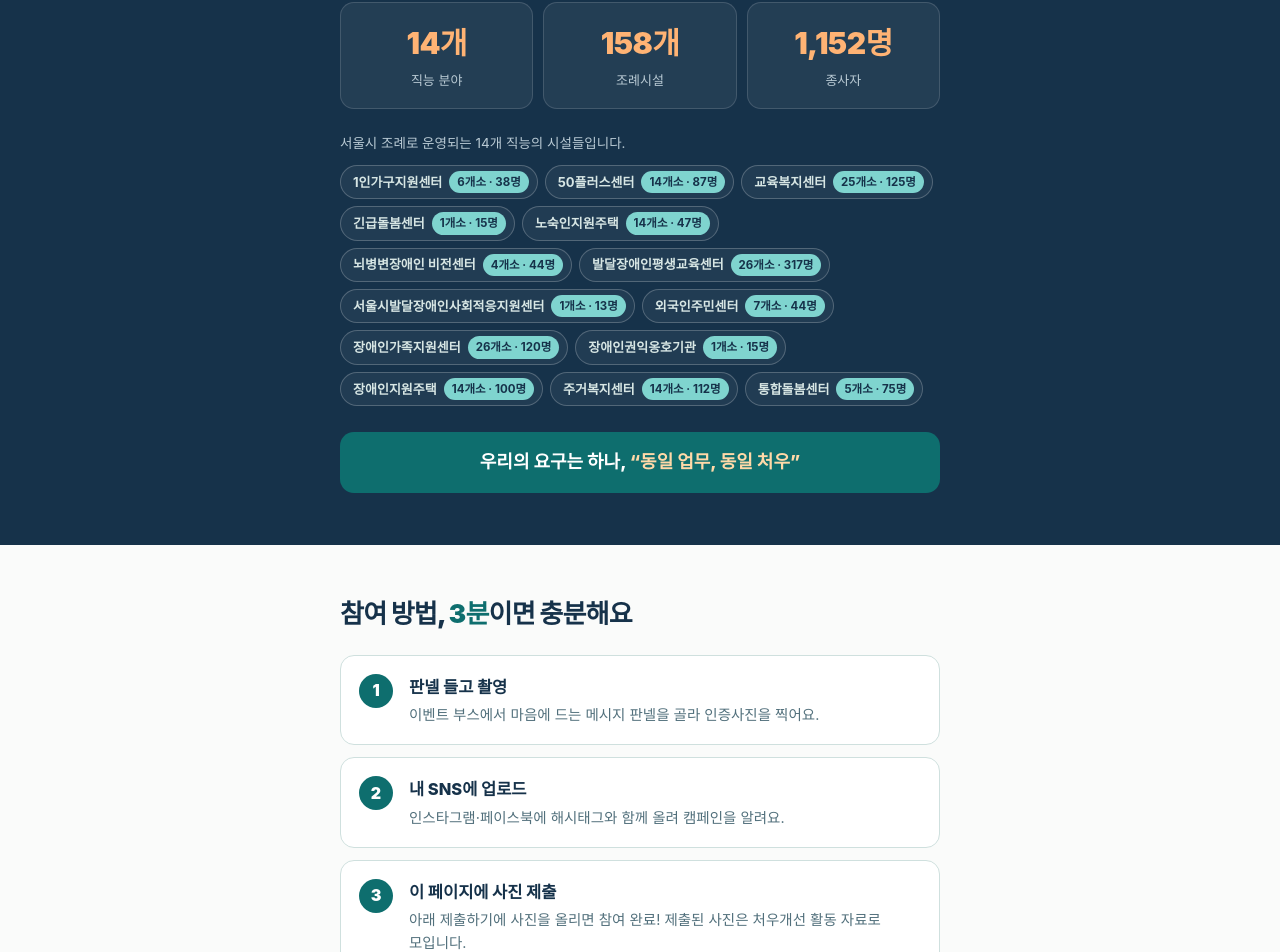
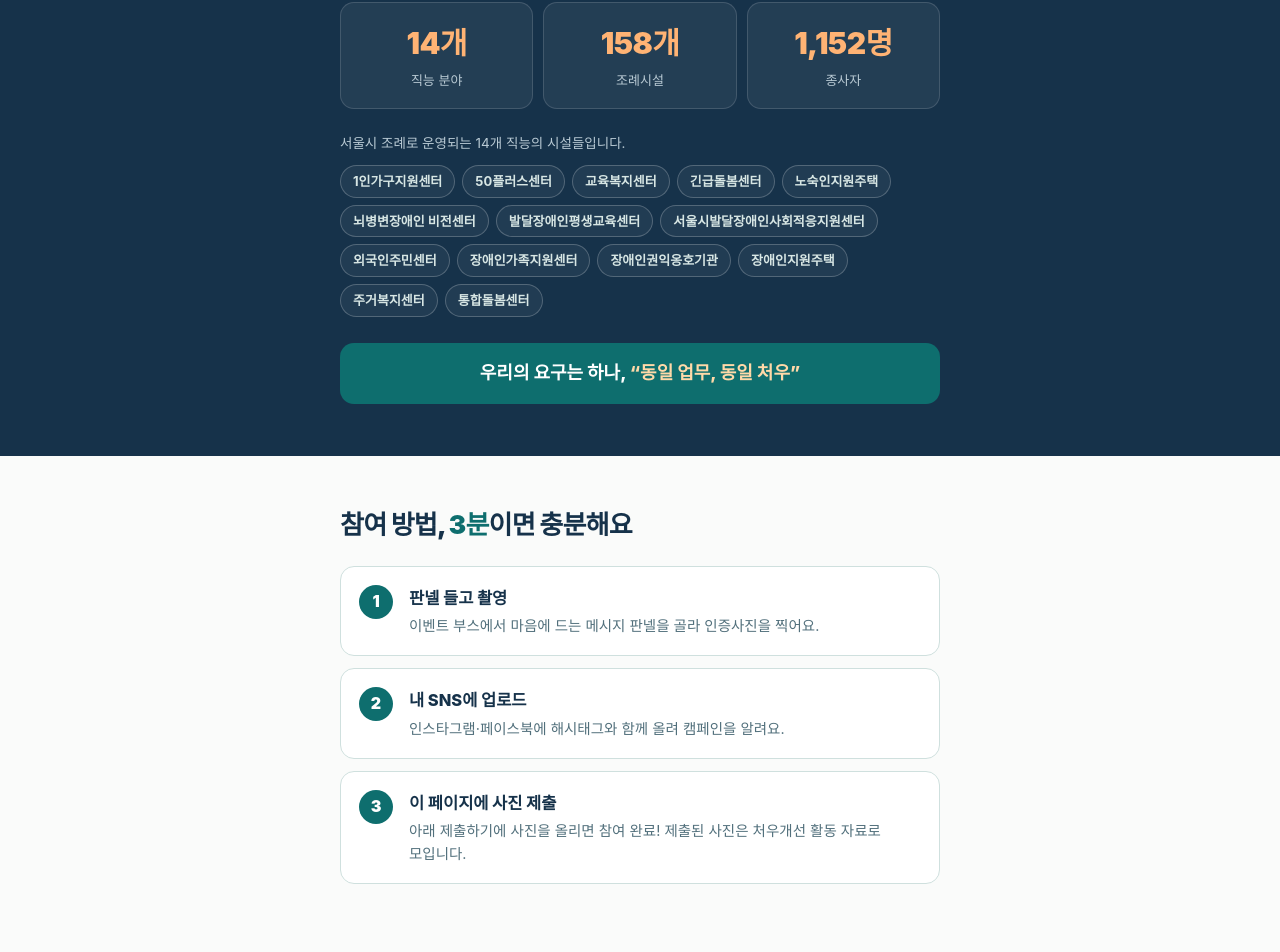
Before and after one commit to kosuk1231/fair0912, a Next.js app: page / in a window 1280 px wide. Shown: the part 1846-2798 px from the top of the page. Built offline with nearby package versions, Linux system fonts and the light colour scheme; a web font is replaced by a local one.

Commit message:
Add files via upload

```diff
--- a/app/globals.css
+++ b/app/globals.css
@@ -121,12 +121,7 @@ section { padding: 52px 0; }
 .facilities li {
   font-size: 13px; font-weight: 700; color: #d7e6e4;
   border: 1px solid rgba(255,255,255,0.22); border-radius: 999px;
-  padding: 5px 8px 5px 12px; background: rgba(255,255,255,0.05);
-  display: inline-flex; align-items: center; gap: 7px;
-}
-.facilities li i {
-  font-style: normal; font-size: 11.5px; font-weight: 700; color: #16324a;
-  background: #7fd4cf; border-radius: 999px; padding: 2px 8px;
+  padding: 5px 12px; background: rgba(255,255,255,0.05);
 }
 
 /* 참여 방법 */
--- a/app/page.js
+++ b/app/page.js
@@ -432,25 +432,12 @@ export default function Page() {
             <p className="fac-label">서울시 조례로 운영되는 14개 직능의 시설들입니다.</p>
             <ul>
               {[
-                ['1인가구지원센터', '6개소 · 38명'],
-                ['50플러스센터', '14개소 · 87명'],
-                ['교육복지센터', '25개소 · 125명'],
-                ['긴급돌봄센터', '1개소 · 15명'],
-                ['노숙인지원주택', '14개소 · 47명'],
-                ['뇌병변장애인 비전센터', '4개소 · 44명'],
-                ['발달장애인평생교육센터', '26개소 · 317명'],
-                ['서울시발달장애인사회적응지원센터', '1개소 · 13명'],
-                ['외국인주민센터', '7개소 · 44명'],
-                ['장애인가족지원센터', '26개소 · 120명'],
-                ['장애인권익옹호기관', '1개소 · 15명'],
-                ['장애인지원주택', '14개소 · 100명'],
-                ['주거복지센터', '14개소 · 112명'],
-                ['통합돌봄센터', '5개소 · 75명'],
-              ].map(([f, n]) => (
-                <li key={f}>
-                  {f}
-                  <i>{n}</i>
-                </li>
+                '1인가구지원센터', '50플러스센터', '교육복지센터', '긴급돌봄센터',
+                '노숙인지원주택', '뇌병변장애인 비전센터', '발달장애인평생교육센터',
+                '서울시발달장애인사회적응지원센터', '외국인주민센터', '장애인가족지원센터',
+                '장애인권익옹호기관', '장애인지원주택', '주거복지센터', '통합돌봄센터',
+              ].map((f) => (
+                <li key={f}>{f}</li>
               ))}
             </ul>
           </div>
```
